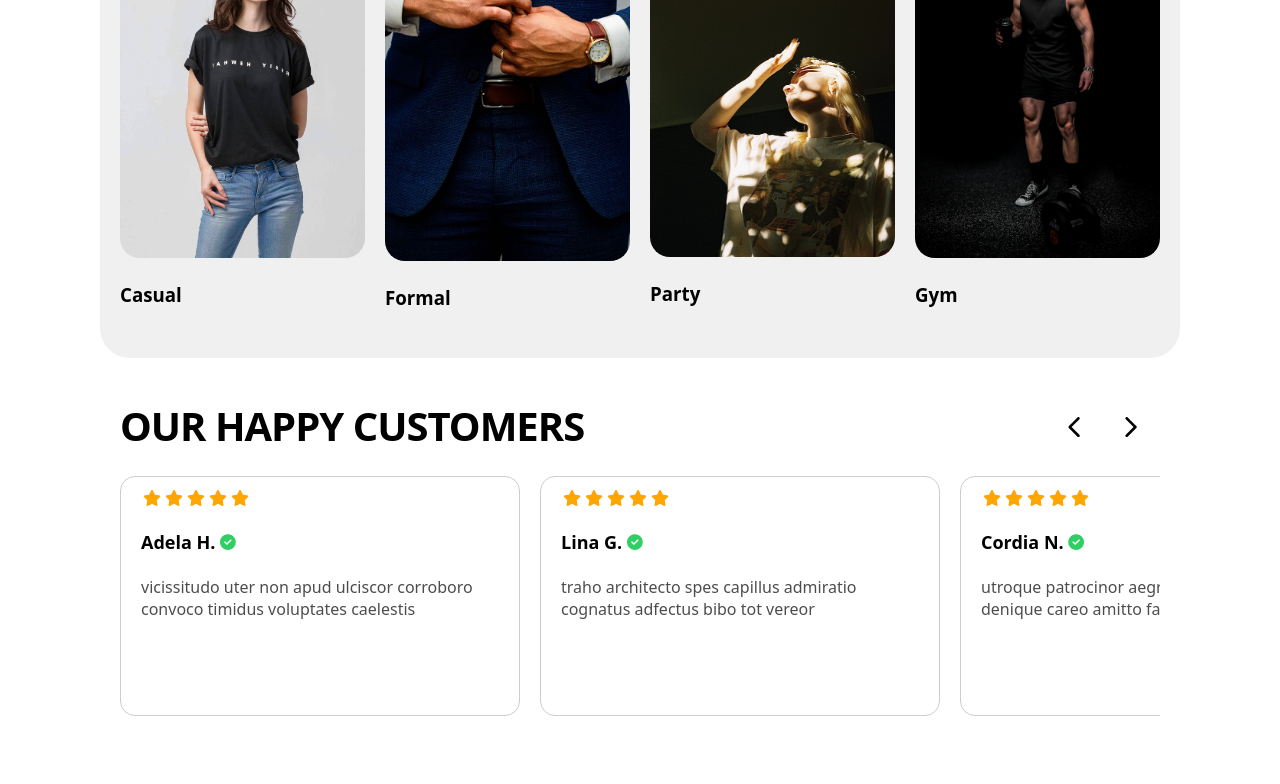
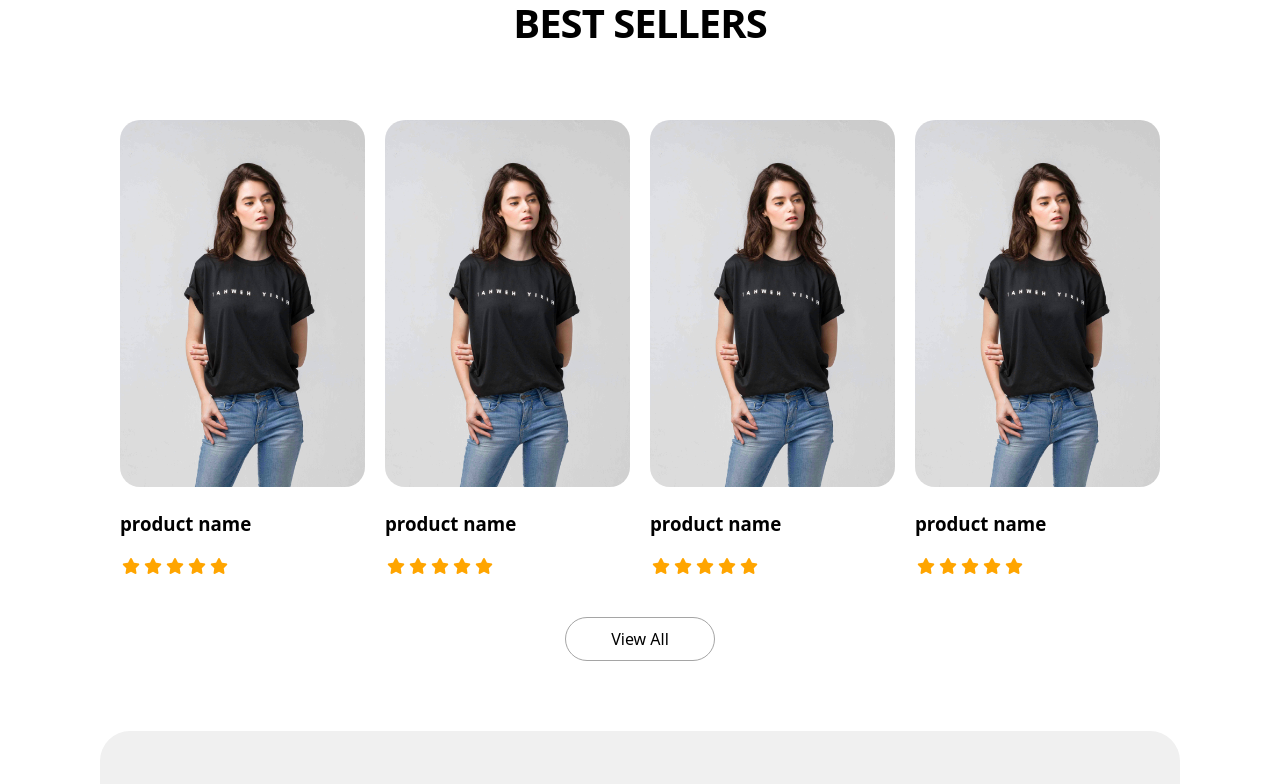
Before and after one commit to kiknalex/E-commerce-Shop, a React (Vite) app: page / in a window 1280 px wide. Shown: the part 1700-2484 px from the top of the page. Before the commit the page ends 2416 px from the top, so only its background shows below. Built offline with nearby package versions, Linux system fonts and the light colour scheme.

Commit message:
fix: home page minor fixes

```diff
--- a/src/components/Home/HomeCategory/CategoryProduct.jsx
+++ b/src/components/Home/HomeCategory/CategoryProduct.jsx
@@ -1,7 +1,7 @@
 const CategoryProduct = () => {
   return (
     <div className="product-flex">
-      <img src="" alt="" />
+      <img src="casual.jpg" alt="" className="items-line-img" />
       <h3>product name</h3>
       <div className="rating">
         <p className="sr-only">rating is 5 out of 5</p>
--- a/src/components/Home/HomeCategory/HomeCategory.jsx
+++ b/src/components/Home/HomeCategory/HomeCategory.jsx
@@ -9,7 +9,7 @@ const HomeCategory = ({title}) => {
             <CategoryProduct />
             <CategoryProduct />
             </div>
-            <a>View All</a>
+            <a className="btn-pill btn-white">View All</a>
         </div>
     )
 }
--- a/src/components/Home/Reviews/ReviewCard.jsx
+++ b/src/components/Home/Reviews/ReviewCard.jsx
@@ -11,9 +11,9 @@ const ReviewCard = ({ text, firstName, lastNameLetter }) => {
         <i className="fa-solid fa-star"></i>
         <i className="fa-solid fa-star"></i>
       </div>
-      <h4 className="title--sm">
+      <h3 className="title--sm">
         {firstName} {lastNameLetter.toUpperCase()}. <i className="fa-solid fa-circle-check fa-sm"></i>
-      </h4>
+      </h3>
       <p className="text--gray">{text}</p>
     </div>
   );
--- a/src/components/Home/Reviews/ReviewsCarousel.jsx
+++ b/src/components/Home/Reviews/ReviewsCarousel.jsx
@@ -25,7 +25,7 @@ const ReviewsCarousel = () => {
   }, []);
 
   return (
-    <div className="container reviews-container">
+    <section className="container reviews-container">
       <div className="heading-carousel-container">
         <h2 className="heading-carousel title">Our Happy Customers</h2>
         <div className="slider-buttons">
@@ -52,7 +52,7 @@ const ReviewsCarousel = () => {
           ))}
         </div>
       </div>
-    </div>
+    </section>
   );
 };
 
--- a/src/styles/buttons.css
+++ b/src/styles/buttons.css
@@ -7,6 +7,11 @@
   .btn-black {
     color: white;
     background-color: black;
+  }
+  .btn-white {
+    color: black;
+    background-color: transparent;
+    border: 1px solid #a5a5a5;
   }
   .btn-search {
     width: 24px;
--- a/src/styles/home.css
+++ b/src/styles/home.css
@@ -6,12 +6,27 @@
   }
 
   .home-category {
-    margin-block: 30px;
+    margin-block: 10px;
+    display: flex;
+    flex-direction: column;
+    align-items: center;
+    gap: 40px;
+    padding-bottom: 20px;
   }
   .home-category:first-child {
     margin-top: 60px;
   }
-
+  .items-line {
+    display: flex;
+    justify-content: space-between;
+    width: 100%;
+    gap: 20px;
+  }
+  .items-line-img {
+    width: 100%;
+    height: auto;
+    border-radius: 20px;
+  }
   .category-hr {
     border: none;
     height: 1px;
@@ -22,11 +37,6 @@
     margin-block: 30px;
     text-transform: uppercase;
     text-align: center;
-  }
-  .items-line {
-    display: flex;
-    justify-content: space-between;
-    gap: 10px;
   }
 
   .flex-category-squares {
```
